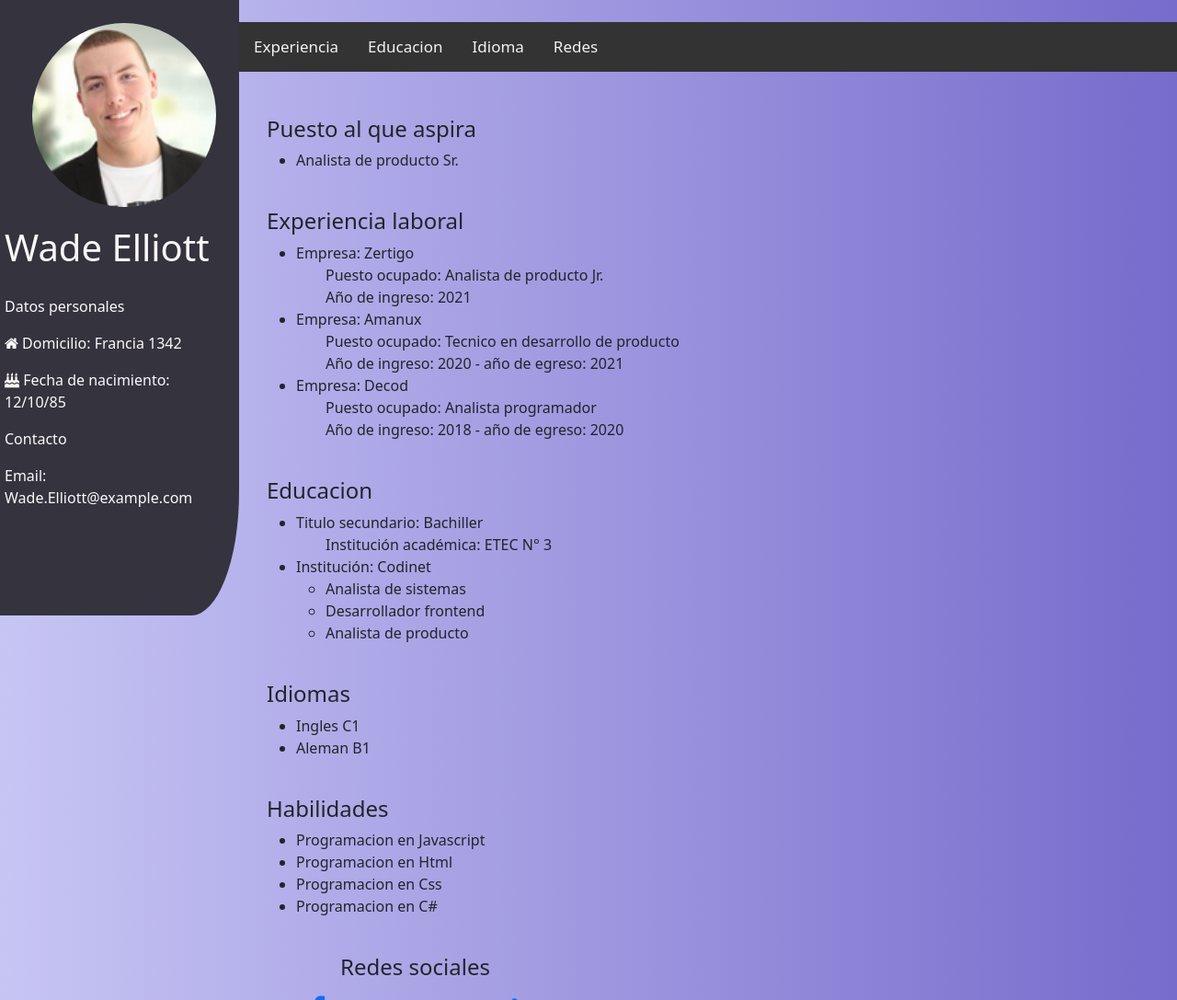
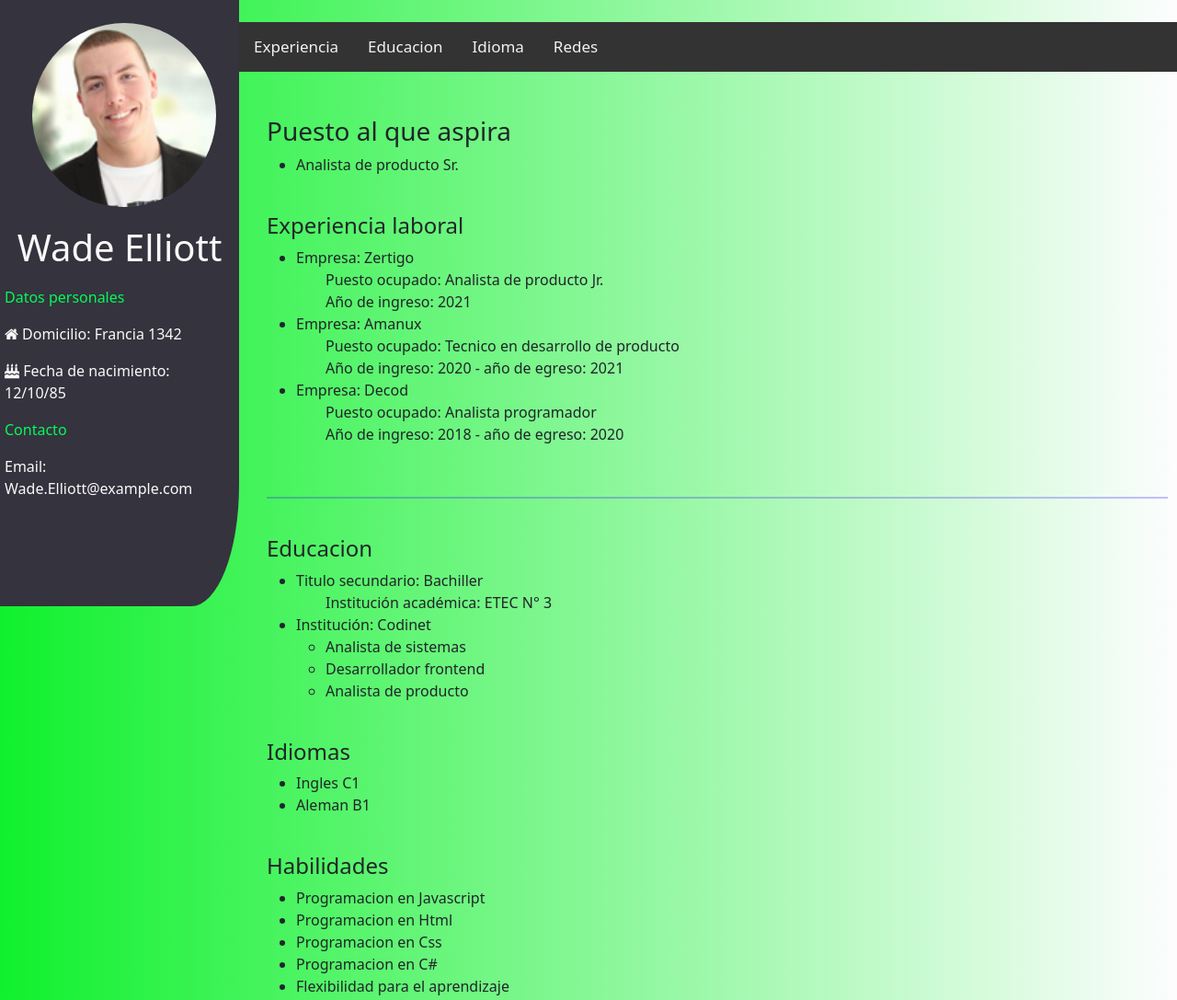
Before and after one commit to MoyaPablo/MoyaPablo.github.io, a plain HTML site: page index.html in a window 1280 px wide. Shown: the top 1087 px of the page at 92% size. Drawn offline with nearby package versions, Linux system fonts and the light colour scheme.

Commit message:
Add files via upload
b

```diff
--- a/css/estilo.css
+++ b/css/estilo.css
@@ -1,6 +1,7 @@
 
 body {
-    background: linear-gradient(90deg, #C7C5F4, #776BCC);
+    background: linear-gradient(90deg, #10f12e, #fdfdfe);
+    background-repeat: no-repeat;
 }
 
 /* barra de navegacion */
@@ -21,7 +22,7 @@ body {
 }
 
 .topnav a:hover {
-    background-color: #ddd;
+    background-color: rgb(6, 250, 38);
     color: black;
 }
 /* barra izquierda*/
@@ -51,7 +52,18 @@ body {
 }
 
 .contenedor h1 {
-    padding-bottom: 20px;
+    font-size: 40px;
+    padding-bottom: 10px;
+    text-align: center;
+}
+
+.datos  {
+    color: rgb(4, 250, 90);
+}
+
+.linea {
+    border: 1px solid;
+    color: rgb(32, 4, 247);
 }
 
 .trabajo {
@@ -79,7 +91,7 @@ body {
     display: inline-flex;
     text-align: center;
     cursor: pointer;
-    background-color: #776BCC;
+    background-color: #03fb243e;
     box-shadow: 0 8px 16px 0 rgba(0,0,0,0.2), 0 6px 20px 0 rgba(0,0,0,0.19);
     float: right;
 }
@@ -108,6 +120,8 @@ body {
     }
     .foto img {
         margin-left: 0px;
+        margin-right: auto;
+        width: 190px;
     }
     .main {
         margin-left: 190px; /* igual width*/
--- a/index.html
+++ b/index.html
@@ -4,40 +4,35 @@
     <meta charset="UTF-8">
     <meta http-equiv="X-UA-Compatible" content="IE=edge">
     <meta name="viewport" content="width=device-width, initial-scale=1.0">
-    <!--bootstrap css   -->
     <link rel="stylesheet" href="https://cdn.jsdelivr.net/npm/bootstrap@5.3.0-alpha1/dist/css/bootstrap.min.css" rel="stylesheet" integrity="sha384-GLhlTQ8iRABdZLl6O3oVMWSktQOp6b7In1Zl3/Jr59b6EGGoI1aFkw7cmDA6j6gD" crossorigin="anonymous">"
     <link rel="stylesheet" href="https://cdnjs.cloudflare.com/ajax/libs/font-awesome/4.7.0/css/font-awesome.min.css">
     <title>CVTicmas</title>
     <link rel="icon" type="image/x-icon" href="/imagenes/favicon.ico">
     <link rel="stylesheet" type="text/css" href="/css/estilo.css">
-
 </head>
 <body>
-
     <div class="topnav">
         <a href="#experiencia">Experiencia</a>
         <a href="#educacion">Educacion</a>
         <a href="#idioma">Idioma</a>
         <a href="#redes">Redes</a>
     </div>
-
     <div class="contenedor">
         <div class="foto">
             <img src="/imagenes/perfilcv.jpg" alt="foto" width="200" height="200">
         </div>
         <h1>Wade Elliott</h1>
-        <p>Datos personales</p>
+        <p class="datos">Datos personales</p>
         <p><i class="fa fa-home"></i> Domicilio: Francia 1342</p>
         <p><i class="fa fa-birthday-cake"></i> Fecha de nacimiento: 12/10/85</p>
-        <p>Contacto</p>
+        <p class="datos">Contacto</p>
         <p>Email: Wade.Elliott@example.com</p>
     </div>
-
     <div class="main">
         <br>
         <br>
         <div class="trabajo">
-            <h4>Puesto al que aspira</h4>
+            <h3>Puesto al que aspira</h3>
                 <ul>
                     <li>Analista de producto Sr.</li>
                 </ul>
@@ -54,6 +49,8 @@
                         <ul>Puesto ocupado: Analista programador</ul>
                         <ul>Año de ingreso: 2018 - año de egreso: 2020</ul>
                 </ul>
+            <br>
+            <hr class="linea">
             <br>
             <h4 id="educacion">Educacion </h4>
                 <ul>
@@ -79,6 +76,7 @@
                     <li>Programacion en Html</li>
                     <li>Programacion en Css</li>
                     <li>Programacion en C#</li>
+                    <li>Flexibilidad para el aprendizaje</li>
                 </ul>
             </div>
             <br>
@@ -88,15 +86,13 @@
                 <a href="https://twitter.com/" class="twitter"><i class="fa fa-twitter"></i></a>
                 <a href="https://ar.linkedin.com/" class="linkedin"><i class="fa fa-linkedin"></i></a>
             </div>
-    </div>
+        </div>
     <div>
         <button id="arriba">
             <span>Inicio</span>
         </button>
     </div>
-
     <script src="/js/javascript.js"></script>
-
     <footer>
         <div class="text-center p-3" style="background-color: rgba(0, 0, 0, 0.2);">
             <p>2023</p>
```
